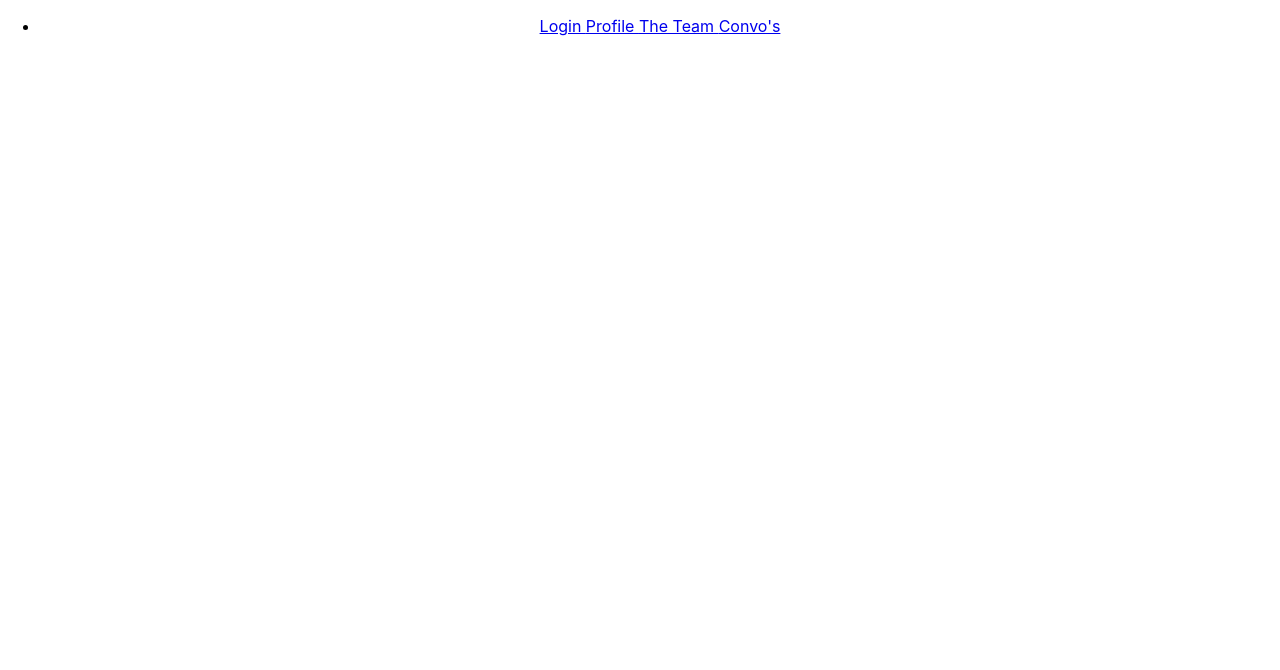
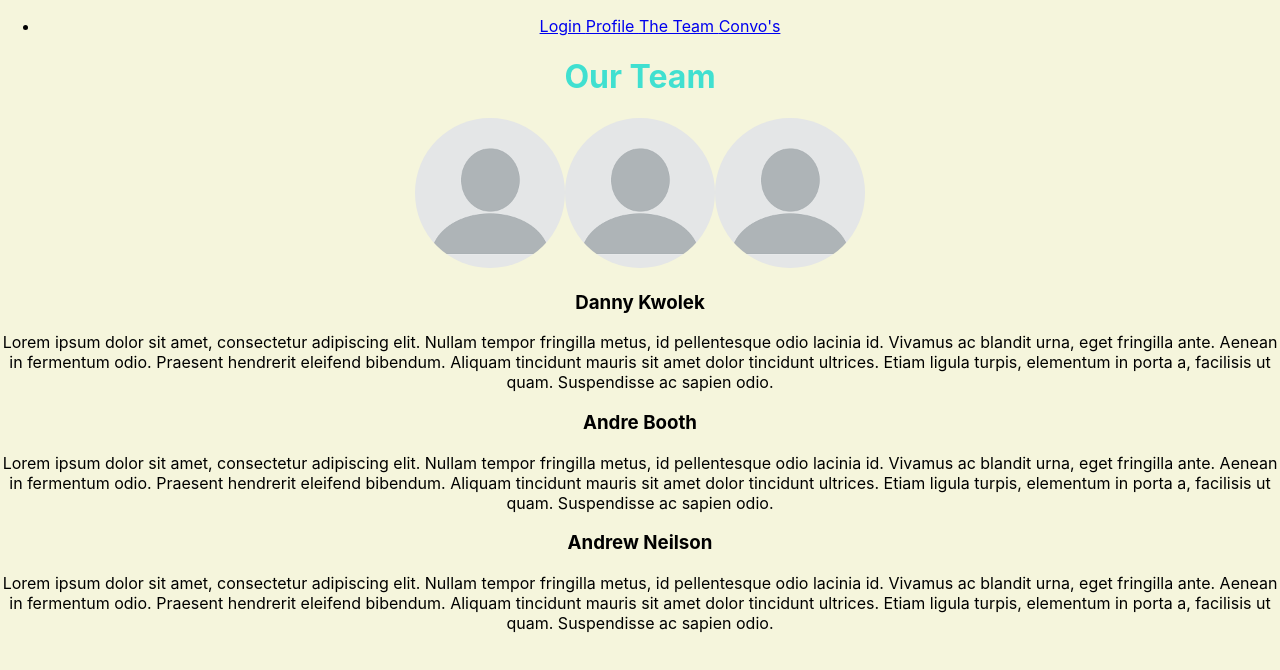
Before and after one commit to PotatoesOnTheBrain/SpudBase_Client, a React (Create React App) app: page /theteam in a window 1280 px wide. Shown: the top 670 px of the page. Built offline with nearby package versions, Linux system fonts and the light colour scheme.

Commit message:
the team css

```diff
--- a/src/Components/TheTeam.js
+++ b/src/Components/TheTeam.js
@@ -1,10 +1,36 @@
-
+import "../TheTeam.css"
+import image from "../profile_picture.png"
 
 function TheTeam() {
   return (
+      <>
     <div className="TheTeam">
 
+      <h1 className="OurTeam">Our Team</h1>
+        <div className="ID_photo">
+                <img className="photo1" src={image} alt="Danny's Photo"  />
+                <img className="photo2" src={image}  alt="Andre's Photo"  />
+                <img className="photo3" src={image}  alt="Andrew's Photo"  />
+        </div>
+      <div ClassName="Danny">
+        <h3>Danny Kwolek</h3>
+            <p>Lorem ipsum dolor sit amet, consectetur adipiscing elit. Nullam tempor fringilla metus, id pellentesque odio lacinia id. Vivamus ac blandit urna, eget fringilla ante. Aenean in fermentum odio. Praesent hendrerit eleifend bibendum. Aliquam tincidunt mauris sit amet dolor tincidunt ultrices. Etiam ligula turpis, elementum in porta a, facilisis ut quam. Suspendisse ac sapien odio.</p>
+      </div>
+
+      <div ClassName="Andre">
+        <h3>Andre Booth</h3>
+            <p>Lorem ipsum dolor sit amet, consectetur adipiscing elit. Nullam tempor fringilla metus, id pellentesque odio lacinia id. Vivamus ac blandit urna, eget fringilla ante. Aenean in fermentum odio. Praesent hendrerit eleifend bibendum. Aliquam tincidunt mauris sit amet dolor tincidunt ultrices. Etiam ligula turpis, elementum in porta a, facilisis ut quam. Suspendisse ac sapien odio.</p>
+      </div>
+
+      <div ClassName="Andrew">
+        <h3>Andrew Neilson</h3>
+            <p>Lorem ipsum dolor sit amet, consectetur adipiscing elit. Nullam tempor fringilla metus, id pellentesque odio lacinia id. Vivamus ac blandit urna, eget fringilla ante. Aenean in fermentum odio. Praesent hendrerit eleifend bibendum. Aliquam tincidunt mauris sit amet dolor tincidunt ultrices. Etiam ligula turpis, elementum in porta a, facilisis ut quam. Suspendisse ac sapien odio.</p>
+      </div>
+
+
+
     </div>
+    </>
   );
 }
 
--- /dev/null
+++ b/src/TheTeam.css
@@ -0,0 +1,11 @@
+
+* {
+    background-color: beige;
+}
+.OurTeam {
+    color: turquoise;
+}
+ .photo1, .photo2, .photo3 {
+    border-radius: 50%;
+    max-width: 150px
+}
```
Also changed, not shown: src/profile_picture.png (added).
